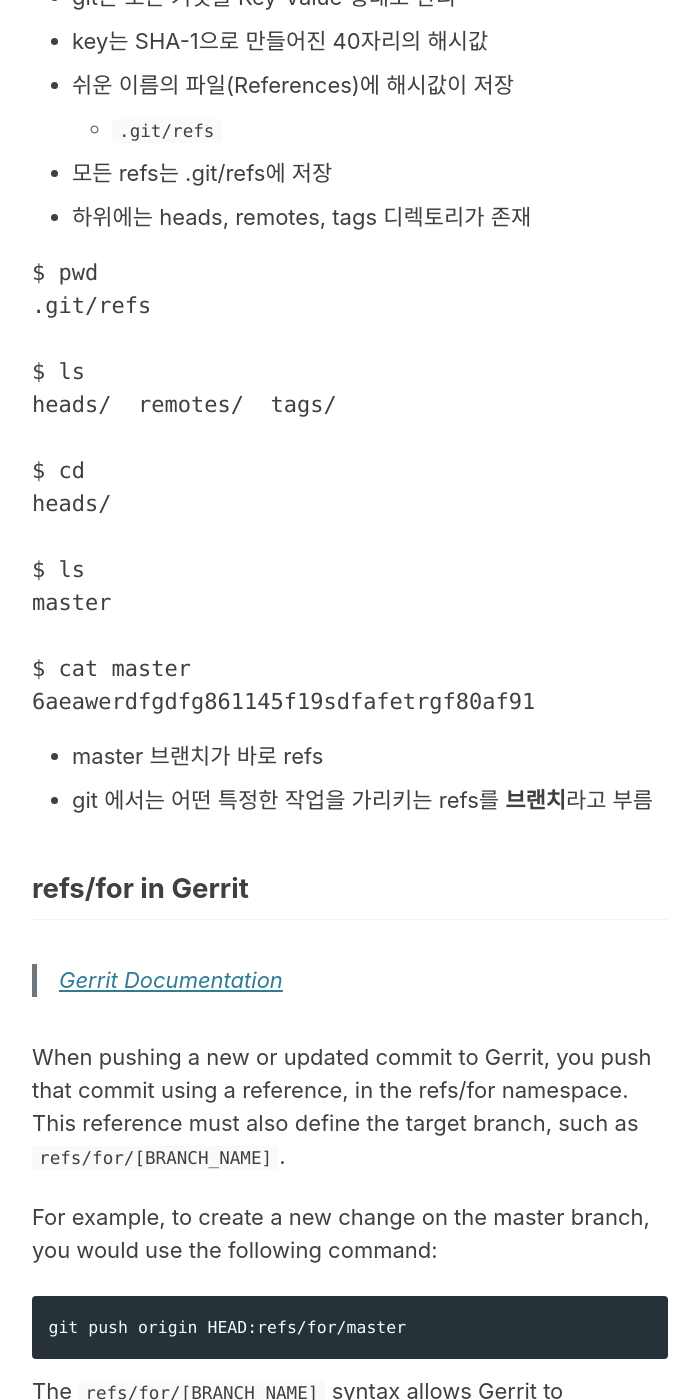
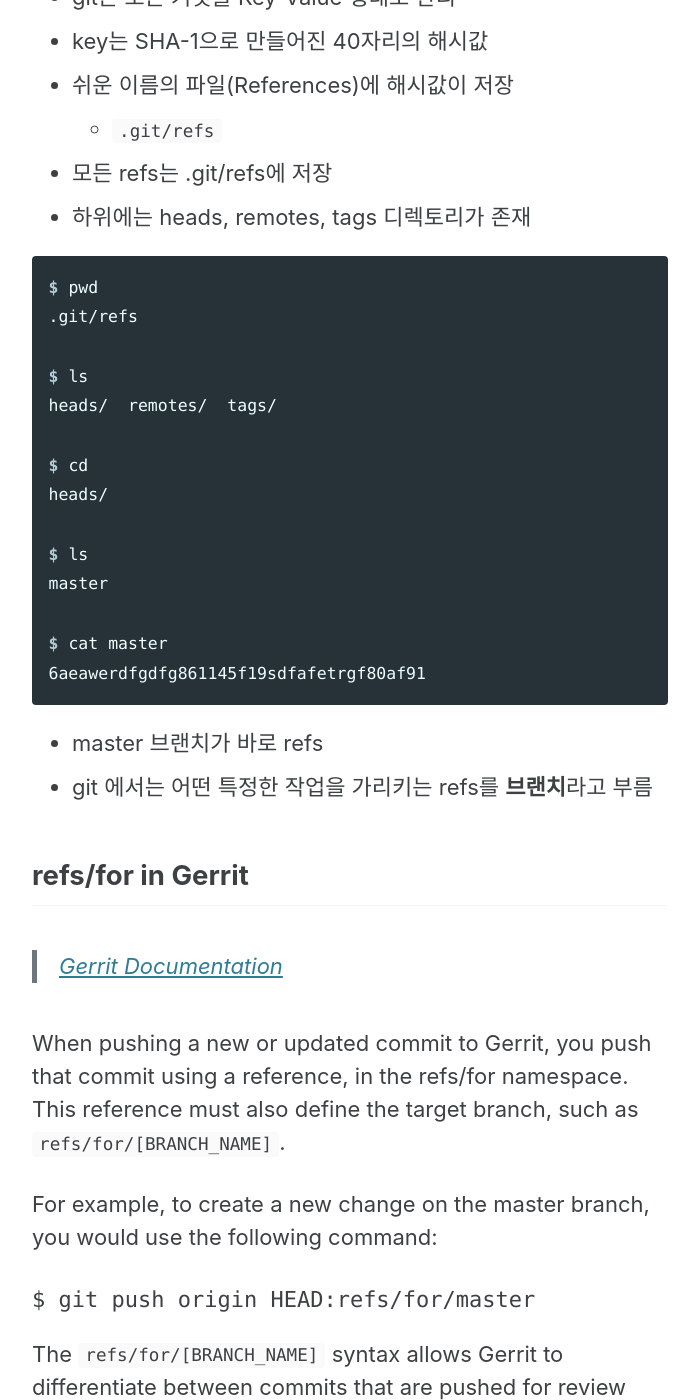
Before and after one commit to sujinsjlee/TIL, a Jekyll site: the page built from _posts/2020-10-25-Git_refs_for.md, in a window 1280 px wide and 1400 px high, scrolled down 486 px. Shown: the whole window, without its empty margins (290-989 px from the left). Built offline with Jekyll 4.4.1, drawn with Linux system fonts in a browser that asks for light colours; cached includes are drawn as plain includes; nearby versions of some CDN libraries.

Commit message:
[git] update typo

````diff
--- a/_posts/2020-10-25-Git_refs_for.md
+++ b/_posts/2020-10-25-Git_refs_for.md
@@ -18,7 +18,7 @@ tags:
 * 모든 refs는 .git/refs에 저장
 * 하위에는 heads, remotes, tags 디렉토리가 존재
 
-```git
+```console
 $ pwd
 .git/refs
 
@@ -45,8 +45,8 @@ $ cat master
 When pushing a new or updated commit to Gerrit, you push that commit using a reference, in the refs/for namespace. This reference must also define the target branch, such as `refs/for/[BRANCH_NAME]`.
 
 For example, to create a new change on the master branch, you would use the following command:
-```
-git push origin HEAD:refs/for/master
+```cnosole
+$ git push origin HEAD:refs/for/master
 ```
 The `refs/for/[BRANCH_NAME]` syntax allows Gerrit to differentiate between commits that are pushed for review and commits that are pushed directly into the repository.
 
````
